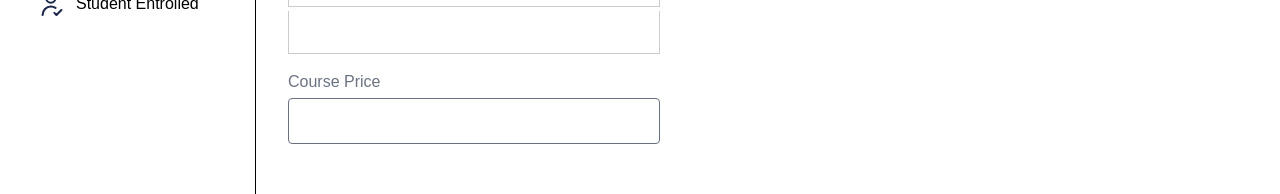
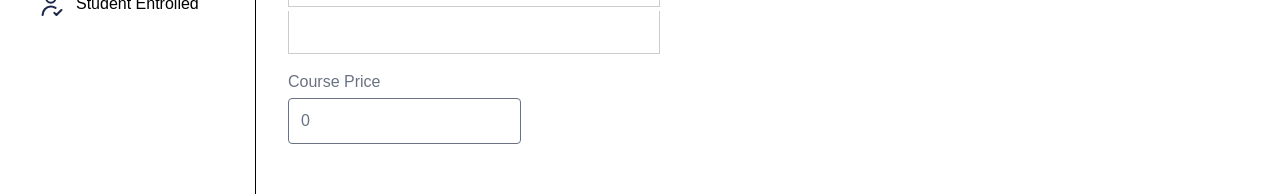
Before and after one commit to alvinistan/Leenas-LMS, a React (Vite) app in the folder client/: page /educator/add-course in a window 1280 px wide. Shown: the part 249-443 px from the top of the page. Built offline with nearby package versions, Linux system fonts and the light colour scheme; no server answers.

Commit message:
Course Price state Assigned

```diff
--- a/client/src/pages/educator/AddCourse.jsx
+++ b/client/src/pages/educator/AddCourse.jsx
@@ -46,10 +46,10 @@ const AddCourse = () => {
           </div>
         </div>
         {/* Course Price */}
-        <div>
+        <div className="flex items-center justify-between flex-wrap ">
           <div className="flex flex-col gap-1">
             <p>Course Price</p>
-            <input className="outline-none md:py-2.5 py-2 px-3 rounded border border-gray-500 gap-1" required type="text" name="" id=""/>
+            <input type="number" placeholder="0"  onChange={(e)=> setCoursePrice(e.target.value)} value={coursePrice} className="outline-none md:py-2.5 py-2 px-3 rounded border border-gray-500 gap-1" required />
           </div>
         </div>
 
```
